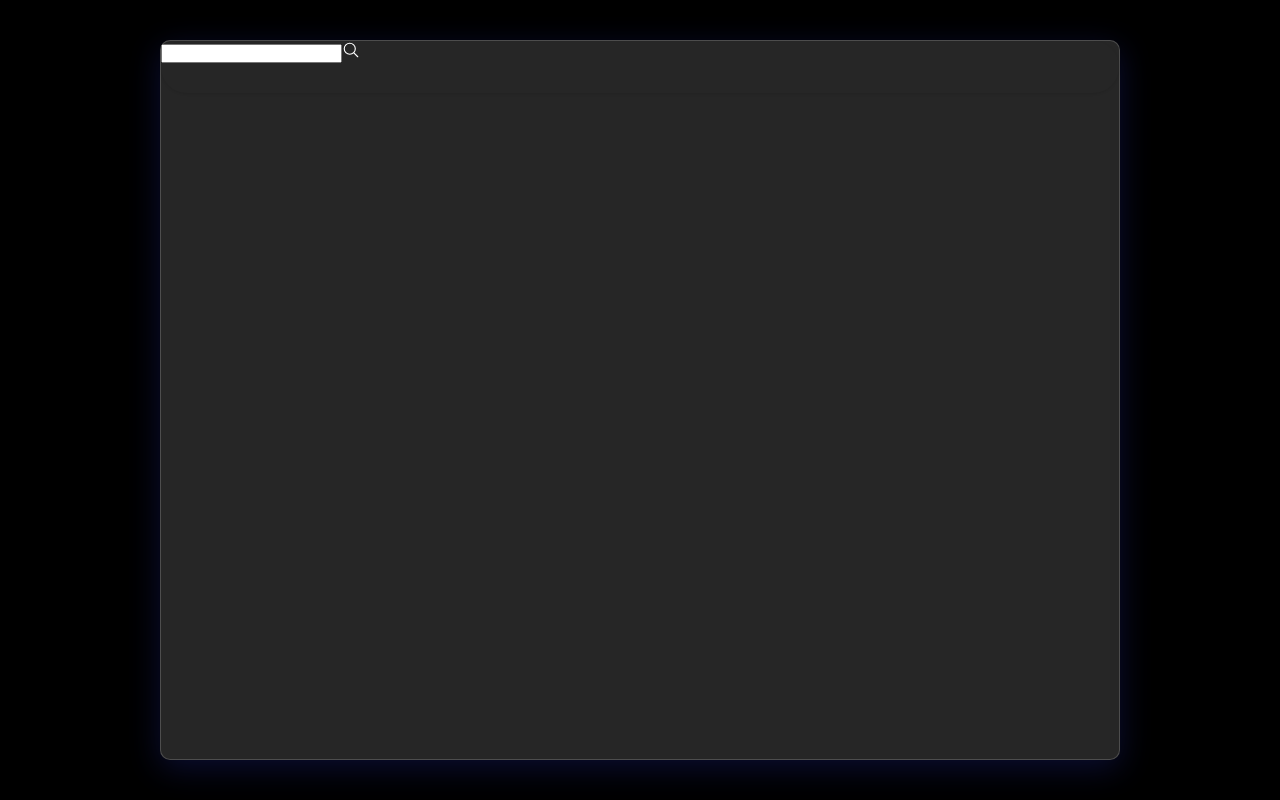
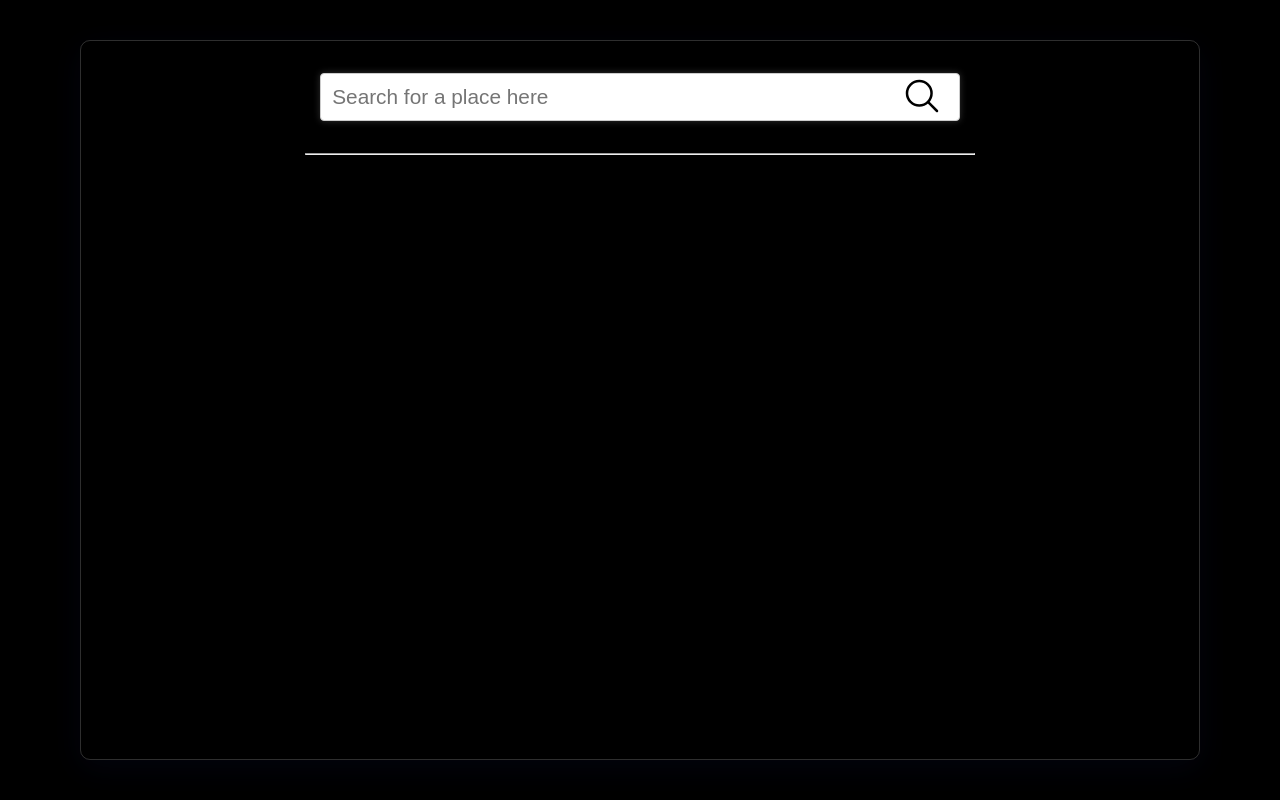
Before and after one commit to ivandipaolo/WeatherApp-TS, a React (Create React App) app: page / in a window 1280 px wide. Built offline with nearby package versions, Linux system fonts and the light colour scheme.

Commit message:
Finished searchbox bugs

```diff
--- a/src/components/CurrentWeather/CurrentWeather.tsx
+++ b/src/components/CurrentWeather/CurrentWeather.tsx
@@ -1,10 +1,17 @@
 
+import { useSelector } from 'react-redux';
 import { StyledCurrentWeather } from './StyledCurrentWeather';
+import { RootState } from '../../redux/store/store';
+import { WeatherInterface } from '../../interfaces/redux/WeatherInterface';
 
 export const CurrentWeather: React.FC = () => {
+
+  const { current } = useSelector((state: RootState) => state.WeatherInterface)
+
   return (
     <StyledCurrentWeather>
-      <p>Current</p>
+      <p>Sensación térmica:{Math.round(current.feelsLike - 273.15)}</p>
+      <p>Temperatura actual: {Math.round(current.temp - 273.15)}</p>
     </StyledCurrentWeather>
   )
 }
--- a/src/components/SearchBox/SearchBox.tsx
+++ b/src/components/SearchBox/SearchBox.tsx
@@ -1,32 +1,45 @@
-import { useState } from 'react';
+import { useEffect, useState, useRef } from 'react';
 import { findCity } from '../../helpers/placeSearcher';
 // import { getWeatherTwoDays } from '../../helpers/weatherSearcher';
 import { place } from '../../interfaces/components/PlacesInterface';
 import { StyledSearchBox, StyledInput, StyledSuggestions } from './StyledSearchBox';
 import { IoSearchOutline } from 'react-icons/io5';
 import Suggestion from './Suggestion';
+import { useSelector } from 'react-redux';
+import { RootState } from '../../redux/store/store';
 
 export const SearchBox = () => {
+
+  const { selectedPlace } = useSelector((state: RootState) => state.placeInterface)
 
   const [search, setSearch] = useState<string>('')
   const [suggestions, setSuggestions] = useState<place[]>([])
   const [focusedInput, setFocusedInput] = useState<boolean>(false)
   const [showSuggestions, setShowSuggestions] = useState<boolean>(false)
 
-  const getSuggestions = async (place: string) => {
-    if (place !== '') {
+  useEffect(() => {
+    selectedPlace.name !== '' &&
+      setSearch(selectedPlace.name)
+  }, [selectedPlace])
+
+  useEffect(() => {
+    if (search !== '') {
       setShowSuggestions(true)
-      let places: place[] = await findCity(place)
-      setSuggestions(places)
-      setSearch(place)
-    };
-  }
+      const timer = setTimeout(async () => {
+        let places: place[] = await findCity(search)
+        setSuggestions(places)
+      }, 250)
+      return () => clearTimeout(timer)
+    } else {
+      setSearch('')
+    }
+  }, [search])
 
   const onBlur = () => {
     setTimeout(() => {
       setFocusedInput(false)
       setShowSuggestions(false)
-    }, 100);
+    }, 300);
   }
 
   const onClick = (e: any) => {
@@ -45,11 +58,13 @@ export const SearchBox = () => {
           value={search}
           name='search'
           onClick={e => onClick(e)}
-          onChange={e => getSuggestions(e.target.value)}
+          onChange={e => setSearch(e.target.value)}
+          // onChange={e => getSuggestions(e.target.value)}
           onBlur={onBlur}
           autoComplete="off"
+          placeholder='Search for a place here'
         />
-        <IoSearchOutline id="searchIcon" />
+        <IoSearchOutline id="searchIcon" size={40} color='black' />
       </StyledInput>
       {showSuggestions &&
         <StyledSuggestions>
--- a/src/components/SearchBox/StyledSearchBox.ts
+++ b/src/components/SearchBox/StyledSearchBox.ts
@@ -1,34 +1,36 @@
 import styled from 'styled-components';
 
 export const StyledSearchBox = styled.div`
-    position: relative;
-    height: 3.25rem;
-    border-radius: 26px;
-    background: ${({ theme }) => theme.colors.background};
-    box-shadow: 0px 1px 3px rgba(0, 0, 0, 0.1);
-    margin-bottom: 1.4rem;
     display: flex;
+    flex-direction: row;
     align-items: center;
+    justify-content: center;
 `;
 
 export const StyledInput = styled.div`
-    #searchIcon{
-        position: absolute;
-        z-index: 2;
-    }
-    flex: 1;
-    height: 3.25rem;
-    border: none;
-    background-color: ${({ theme }) => theme.colors.background};
-    font-size: 1.125rem;
-    color: white;
+  display: flex;
+  justify-content: center;
+  width: 50vw;
+  min-width: 50vw;
+  margin: 2rem;
+  #searchIcon{
+    position: absolute;
+    z-index: 1;
+    right: 23%;
+    top: 2.2rem;
+  }
+  input{
     width: 100%;
-    &:focus {
-    outline: none;
-    }
-    &::placeholder {
-    color: black;
-    }
+    padding: .7rem;
+    font-size: 1.3rem;
+    border-width: 1px;
+    border-color: #CCCCCC;
+    background-color: #FFFFFF;
+    color: #000000;
+    border-style: solid;
+    border-radius: 4px;
+    box-shadow: 0px 0px 7px rgba(66,66,66,.75);
+  }
 `
 
 export const StyledSuggestions = styled.div`
@@ -36,9 +38,9 @@ export const StyledSuggestions = styled.div`
   flex-direction: column;
   position: absolute;
   background: white;
-  width: 98%;
-  left: 1%;
-  top: 3.35rem;
+  width: 50vw;
+  min-width: 50vw;
+  top: 5.2rem;
   border-radius: 3px;
   overflow: hidden;
 `;
--- a/src/pages/Home.tsx
+++ b/src/pages/Home.tsx
@@ -14,11 +14,11 @@ export const Home = () => {
     return (
         <StyledHome>
             <SearchBox />
+            <hr />
             {
                 selectedPlace.name !== ''
                 &&
                 <>
-                    <hr />
                     <CurrentWeather/>
                     {/* <ForecastTwoDays/>
                 <ForecastWeek/>  */}
--- a/src/pages/StyledHome.ts
+++ b/src/pages/StyledHome.ts
@@ -3,10 +3,10 @@ import styled from "styled-components";
 export const StyledHome = styled.div`
     display: flex;
     flex-direction: column;
-    margin: 5vh 20vh 5vh 20vh;
+    margin: 5vh 10vh 5vh 10vh;
     height: 90vh;
-    background: rgba( 255, 255, 255, 0.15 );
-    box-shadow: 0 8px 32px 0 rgba( 31, 38, 135, 0.37 );
+    background: rgba( 255, 255, 255, 0 );
+    box-shadow: 0 8px 32px 0 rgba( 31, 38, 135, 0.1 );
     backdrop-filter: blur( 14.5px );
     -webkit-backdrop-filter: blur( 14.5px );
     border-radius: 10px;
```
